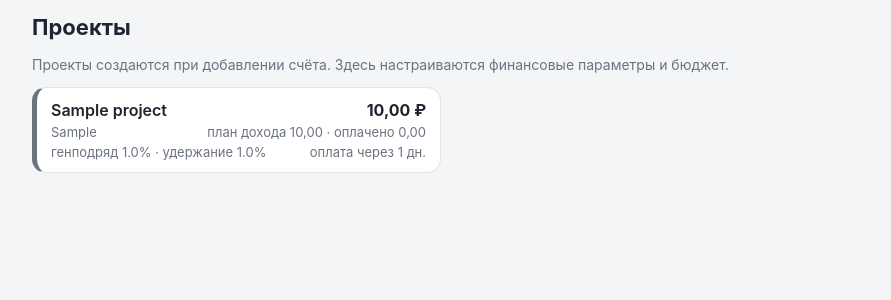
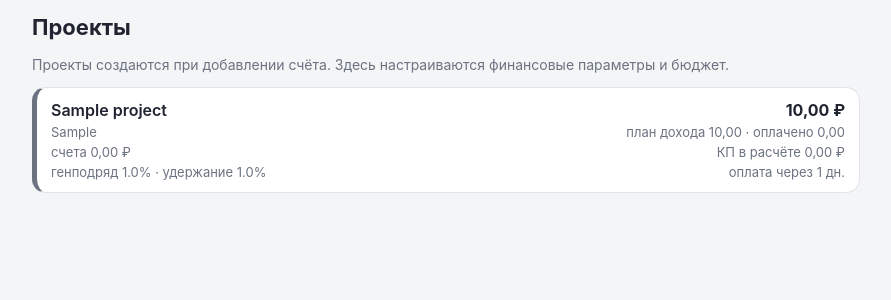
Before and after one commit to Aleksey-123123/bridge_construction_control, a Flask app: page /finance/projects in a window 1280 px wide. Shown: the part 121-421 px from the top of the page, without its empty margins (194-1085 px from the left). Run offline with Flask 3, Linux system fonts and the light colour scheme; tables that the repository leaves empty hold one stand-in row (values such as "Sample post").

Commit message:
Проекты: суммы по счетам и КП в расчёте; галочка «в расчёт» у КП; список в один столбик
1. На карточках проектов добавлены суммы: «счета» (все выставленные счета
   проекта) и «КП в расчёте» (только отмеченные галочкой КП).
2. У счёта/КП новое поле «в расчёт» (in_plan): для КП отмечается одно из
   нескольких конкурирующих предложений на один материал/работу — именно
   оно попадает в сумму «КП в расчёте». Галочка в форме, отметка в деталях,
   маркер «★ в расчёте» на карточке КП в списке.
3. Список счетов снова в один столбик (двухколоночная сетка убрана) —
   удобно и с телефона, и с компьютера.

Co-Authored-By: Claude Fable 5 <noreply@anthropic.com>
Claude-Session: https://claude.ai/code/session_01PkH31GcP7UTtEFUEfKsUTM

```diff
--- a/app.py
+++ b/app.py
@@ -351,6 +351,7 @@ def form_fields():
         "due_date": request.form.get("due_date", "").strip() or None,
         "is_critical": 1 if request.form.get("is_critical") else 0,
         "budget_group_id": int(group_id) if group_id.isdigit() else None,
+        "in_plan": 1 if request.form.get("in_plan") else 0,
     }
 
 
@@ -378,12 +379,12 @@ def invoice_new():
         cur = db.execute(
             "INSERT INTO invoices (project_id, doc_type, number, supplier_name,"
             " supplier_contacts, pickup_info, amount, vat_rate, comment,"
-            " due_date, is_critical, budget_group_id, created_at)"
-            " VALUES (?,?,?,?,?,?,?,?,?,?,?,?,?)",
+            " due_date, is_critical, budget_group_id, in_plan, created_at)"
+            " VALUES (?,?,?,?,?,?,?,?,?,?,?,?,?,?)",
             (project_id, f["doc_type"], f["number"], f["supplier_name"],
              f["supplier_contacts"], f["pickup_info"], f["amount"],
              f["vat_rate"], f["comment"], f["due_date"], f["is_critical"],
-             f["budget_group_id"], now()))
+             f["budget_group_id"], f["in_plan"], now()))
         save_attachments(db, cur.lastrowid)
         db.commit()
         flash("Сохранено")
@@ -427,11 +428,11 @@ def invoice_edit(invoice_id):
             "UPDATE invoices SET project_id=?, doc_type=?, number=?,"
             " supplier_name=?, supplier_contacts=?, pickup_info=?, amount=?,"
             " vat_rate=?, comment=?, due_date=?, is_critical=?,"
-            " budget_group_id=? WHERE id=?",
+            " budget_group_id=?, in_plan=? WHERE id=?",
             (project_id, f["doc_type"], f["number"], f["supplier_name"],
              f["supplier_contacts"], f["pickup_info"], f["amount"],
              f["vat_rate"], f["comment"], f["due_date"], f["is_critical"],
-             f["budget_group_id"], invoice_id))
+             f["budget_group_id"], f["in_plan"], invoice_id))
         save_attachments(db, invoice_id)
         db.commit()
         flash("Изменения сохранены")
--- a/finance.py
+++ b/finance.py
@@ -98,6 +98,8 @@ def init_db(conn):
     ensure_column(conn, "invoices", "is_critical", "INTEGER NOT NULL DEFAULT 0")
     ensure_column(conn, "invoices", "budget_group_id",
                   "INTEGER REFERENCES budget_groups(id)")
+    # «в расчёт» — выбранное КП из нескольких на один материал/работу
+    ensure_column(conn, "invoices", "in_plan", "INTEGER NOT NULL DEFAULT 0")
 
 
 # ------------------------------------------------------------------ даты
@@ -477,6 +479,11 @@ def projects():
           (SELECT COALESCE(SUM(i.amount), 0) FROM invoices i
              WHERE i.project_id = p.id AND i.doc_type = 'invoice'
                AND i.status IN ('paid', 'received')) AS paid_total,
+          (SELECT COALESCE(SUM(i.amount), 0) FROM invoices i
+             WHERE i.project_id = p.id AND i.doc_type = 'invoice') AS invoice_total,
+          (SELECT COALESCE(SUM(i.amount), 0) FROM invoices i
+             WHERE i.project_id = p.id AND i.doc_type = 'quote'
+               AND i.in_plan = 1) AS quote_plan_total,
           (SELECT COALESCE(SUM(ip.amount), 0) FROM income_plan ip
              WHERE ip.project_id = p.id) AS income_total
         FROM projects p ORDER BY p.name""").fetchall()
--- a/static/style.css
+++ b/static/style.css
@@ -81,12 +81,8 @@ h2 { font-size: 18px; margin: 20px 0 10px; }
 .group-meta { color: var(--muted); font-size: 14px; white-space: nowrap; }
 .group-meta b { color: var(--text); }
 
-/* карточки списка */
+/* карточки списка — всегда в один столбик (удобно и с телефона, и с ПК) */
 .cards { display: flex; flex-direction: column; gap: 10px; }
-/* на широком экране — две колонки, чтобы не пустовало место */
-@media (min-width: 820px) {
-  .cards { display: grid; grid-template-columns: 1fr 1fr; align-items: start; }
-}
 .card {
   background: var(--card); border: 1px solid var(--border); border-radius: 14px;
   padding: 12px 14px; text-decoration: none; color: var(--text);
@@ -229,6 +225,7 @@ h2 { font-size: 18px; margin: 20px 0 10px; }
 .badge-inc-signed { background: #fef3c7; color: var(--amber); }
 .badge-inc-paid { background: #dcfce7; color: var(--green); }
 .badge-off { background: #fee2e2; color: var(--red); font-size: 11px; }
+.badge-inplan { background: #dcfce7; color: var(--green); }
 .income-paid { opacity: .6; }
 
 @media (min-width: 640px) {
--- a/templates/detail.html
+++ b/templates/detail.html
@@ -39,6 +39,7 @@
   <dt>Проект</dt><dd>{{ invoice.project_name }}</dd>
   {% if invoice.due_date %}<dt>Оплатить до</dt><dd>{{ invoice.due_date }}{% if invoice.is_critical %} · <b>критичный</b>{% endif %}</dd>
   {% elif invoice.is_critical %}<dt>Критичность</dt><dd><b>Критичный — без него встанет этап</b></dd>{% endif %}
+  {% if invoice.in_plan %}<dt>В расчёте</dt><dd>✅ учитывается{% if invoice.doc_type == 'quote' %} (выбранное КП){% endif %}</dd>{% endif %}
   <dt>Поставщик</dt><dd>{{ invoice.supplier_name or '—' }}</dd>
   <dt>Контакты</dt><dd class="pre">{{ invoice.supplier_contacts or '—' }}</dd>
   <dt>Откуда и как забирать</dt><dd class="pre">{{ invoice.pickup_info or '—' }}</dd>
--- a/templates/finance_projects.html
+++ b/templates/finance_projects.html
@@ -22,6 +22,10 @@
       <span>план дохода {{ p.income_total|money }} · оплачено {{ p.paid_total|money }}</span>
     </div>
     <div class="card-sub">
+      <span>счета {{ p.invoice_total|money }} ₽</span>
+      <span>КП в расчёте {{ p.quote_plan_total|money }} ₽</span>
+    </div>
+    <div class="card-sub">
       <span>генподряд {{ p.gp_percent or 0 }}% · удержание {{ p.retention_percent or 0 }}%</span>
       <span>оплата через {{ p.pay_delay_days or 0 }} дн.</span>
     </div>
--- a/templates/form.html
+++ b/templates/form.html
@@ -78,6 +78,10 @@
   <label class="check-label"><input type="checkbox" name="is_critical"
     {% if invoice and invoice.is_critical %}checked{% endif %}> Критичный — без него встанет этап</label>
 
+  <label class="check-label"><input type="checkbox" name="in_plan"
+    {% if invoice and invoice.in_plan %}checked{% endif %}> Учитывать в расчёте
+    <small>— для КП: отметьте одно, которое планируете оплатить (из нескольких на один материал/работу)</small></label>
+
   <label>Комментарий</label>
   <textarea name="comment" rows="2">{{ invoice.comment if invoice else '' }}</textarea>
 
--- a/templates/index.html
+++ b/templates/index.html
@@ -54,7 +54,7 @@
   <a class="card status-{{ i.status }}" href="{{ url_for('invoice_detail', invoice_id=i.id) }}">
     <div class="card-top">
       <span class="badge badge-{{ i.doc_type }}">{{ DOC_TYPES[i.doc_type] }}{% if i.number %} № {{ i.number }}{% endif %}</span>
-      <span class="badge badge-status-{{ i.status }}">{{ STATUSES[i.status] }}</span>
+      <span>{% if i.doc_type == 'quote' and i.in_plan %}<span class="badge badge-inplan">★ в расчёте</span> {% endif %}<span class="badge badge-status-{{ i.status }}">{{ STATUSES[i.status] }}</span></span>
     </div>
     <div class="card-main">
       <div class="card-supplier">{{ i.supplier_name or 'Поставщик не указан' }}</div>
```
